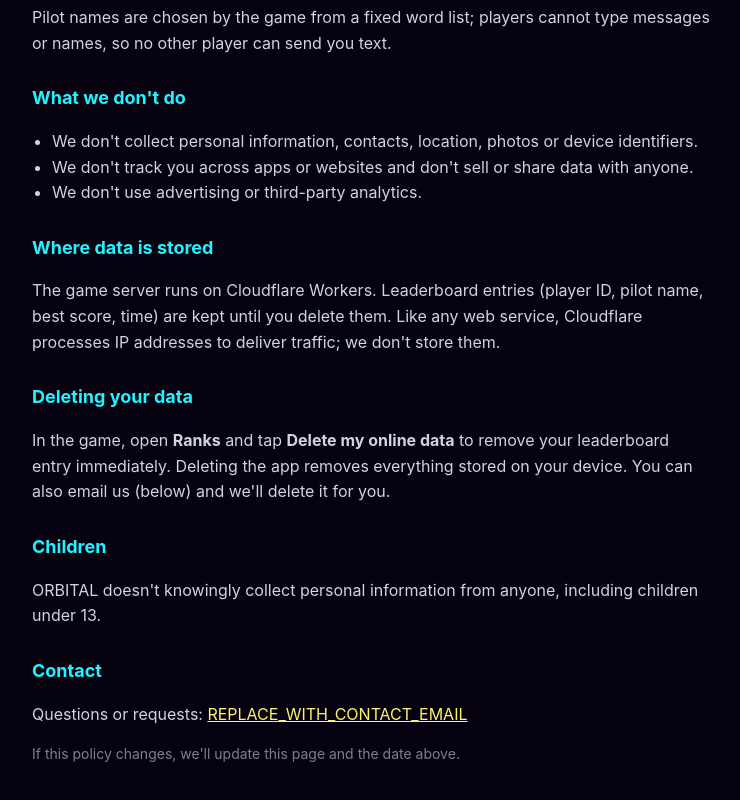
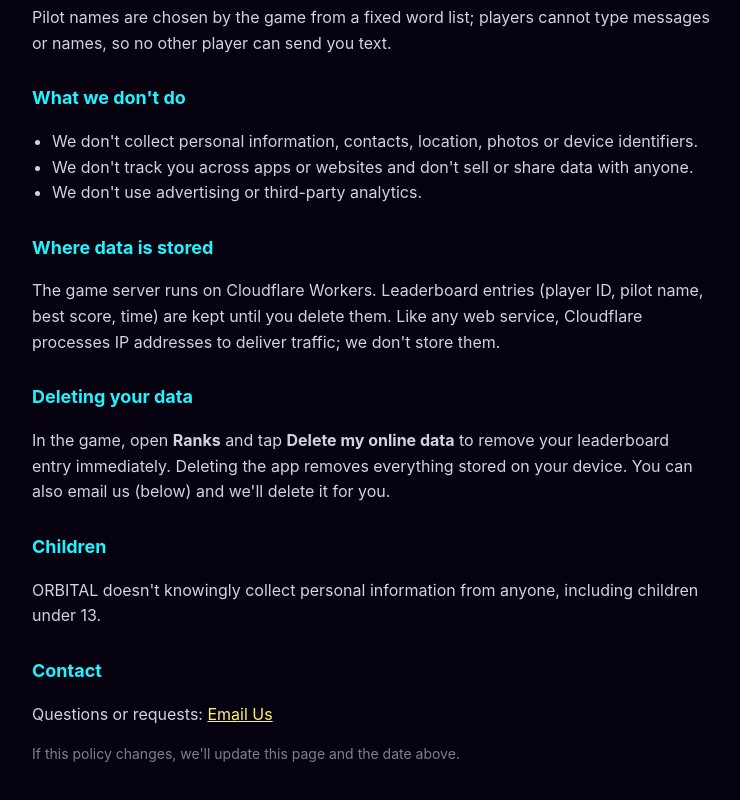
Before and after one commit to dummiesbuild26/Orbital, a plain HTML site: page web/privacy.html in a window 1280 px wide. Shown: the part 561-1361 px from the top of the page, without its empty margins (268-1008 px from the left). Drawn offline with Linux system fonts and the light colour scheme.

Commit message:
Update contact email link in privacy.html

```diff
--- a/web/privacy.html
+++ b/web/privacy.html
@@ -45,7 +45,7 @@
 <p>ORBITAL doesn't knowingly collect personal information from anyone, including children under 13.</p>
 
 <h2>Contact</h2>
-<p>Questions or requests: <a id="contact" href="mailto:dummiesbuild26@gmail.com">REPLACE_WITH_CONTACT_EMAIL</a></p>
+<p>Questions or requests: <a id="contact" href="mailto:dummiesbuild26@gmail.com">Email Us</a></p>
 <p class="muted">If this policy changes, we'll update this page and the date above.</p>
 </main>
 </body>
```
